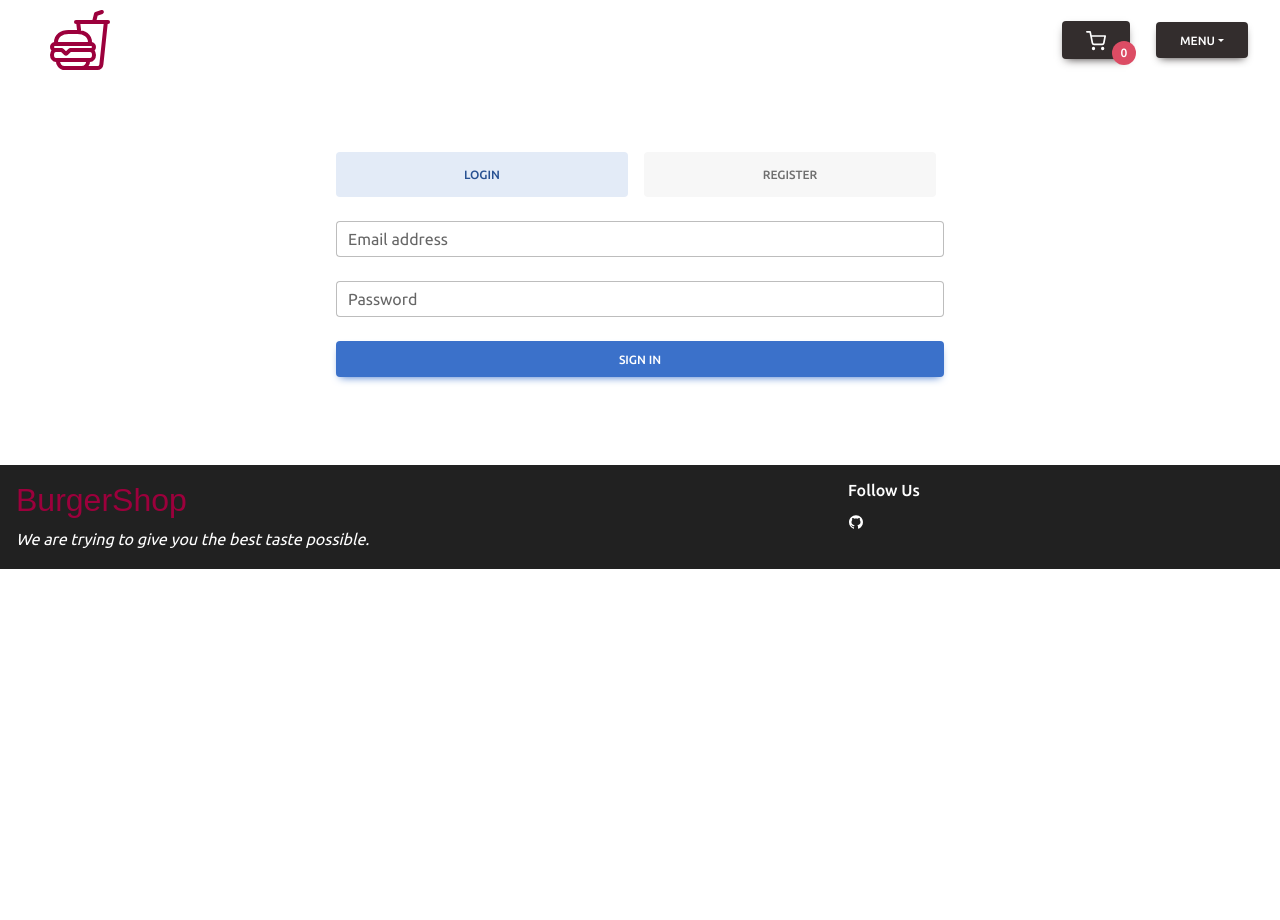
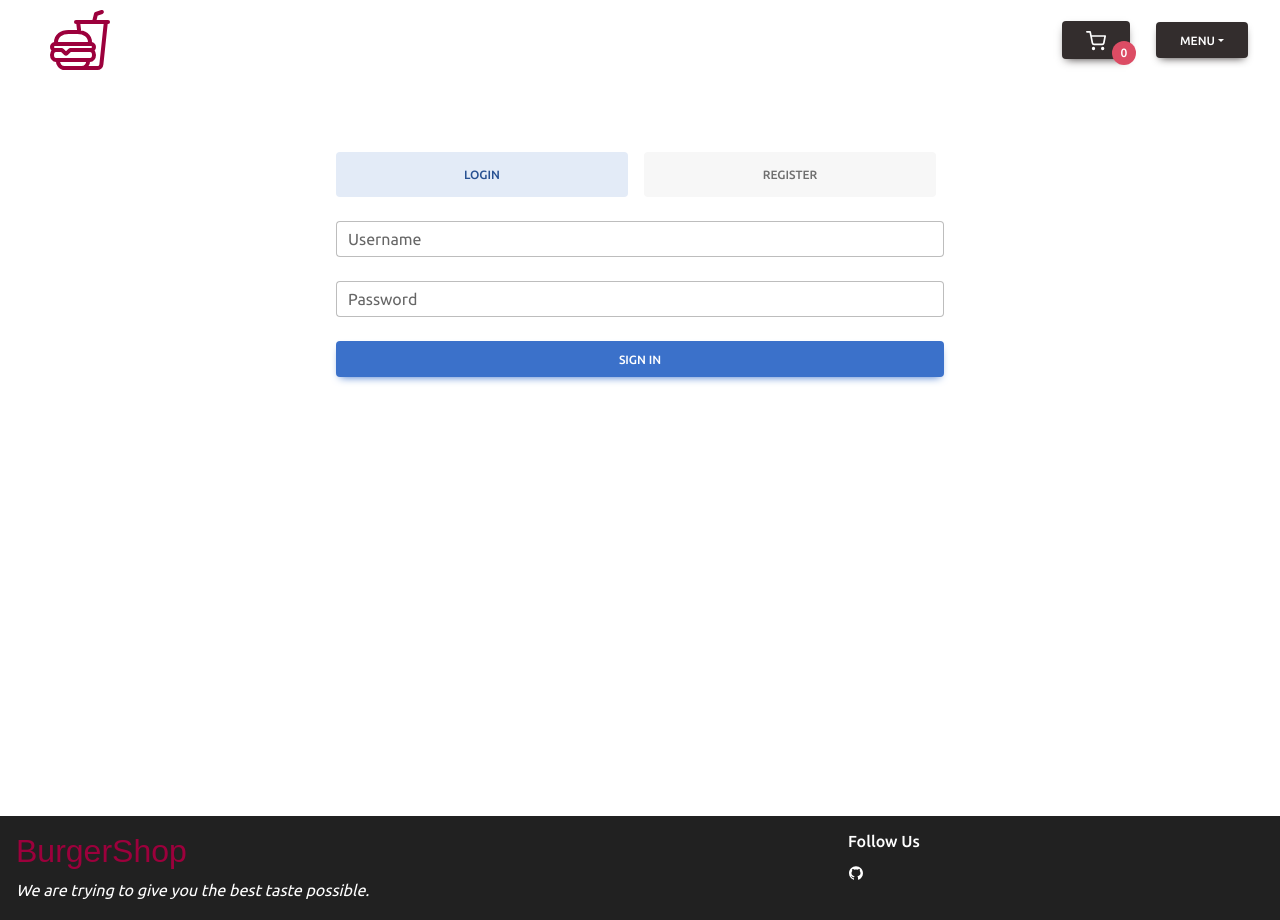
Before and after one commit to FredrikTvingstedt/BurgerShop, a React (Create React App) app: page /login in a window 1280 px wide. Before the commit the page ends 800 px from the top, so only its background shows below. Built offline with nearby package versions, Linux system fonts and the light colour scheme.

Commit message:
update login

```diff
--- a/src/components/login/Login.jsx
+++ b/src/components/login/Login.jsx
@@ -34,10 +34,12 @@ function Login() {
   };
 
   return (
-    <MDBContainer className="p-3 my-5 d-flex flex-column w-50">
+    <MDBContainer className="p-3 my-5 d-flex flex-column w-50 login">
       {user ? ( // If the user is authenticated, show the logout button
         <div>
           <h2>Welcome, {user.name}!</h2>
+          <spam><b>Email:</b> {user.email}</spam>
+          <p><b>Phonenumber:</b> {user.phonenumber}</p>
           <MDBBtn className="mb-4 w-100" onClick={handleLogout}>
             Logout
           </MDBBtn>
@@ -58,7 +60,7 @@ function Login() {
           </MDBTabs>
           <MDBTabsContent>
             <MDBTabsPane show={justifyActive === "tab1"}>
-              <MDBInput wrapperClass="mb-4" label="Email address" id="form1" type="email" />
+              <MDBInput wrapperClass="mb-4" label="Username" id="form1" type="username" />
               <MDBInput wrapperClass="mb-4" label="Password" id="form2" type="password" />
               <MDBBtn className="mb-4 w-100" onClick={handleLogin}>
                 Sign in
--- a/src/styles/login.scss
+++ b/src/styles/login.scss
@@ -0,0 +1,3 @@
+.login{
+    height: 80vh;
+}
```
